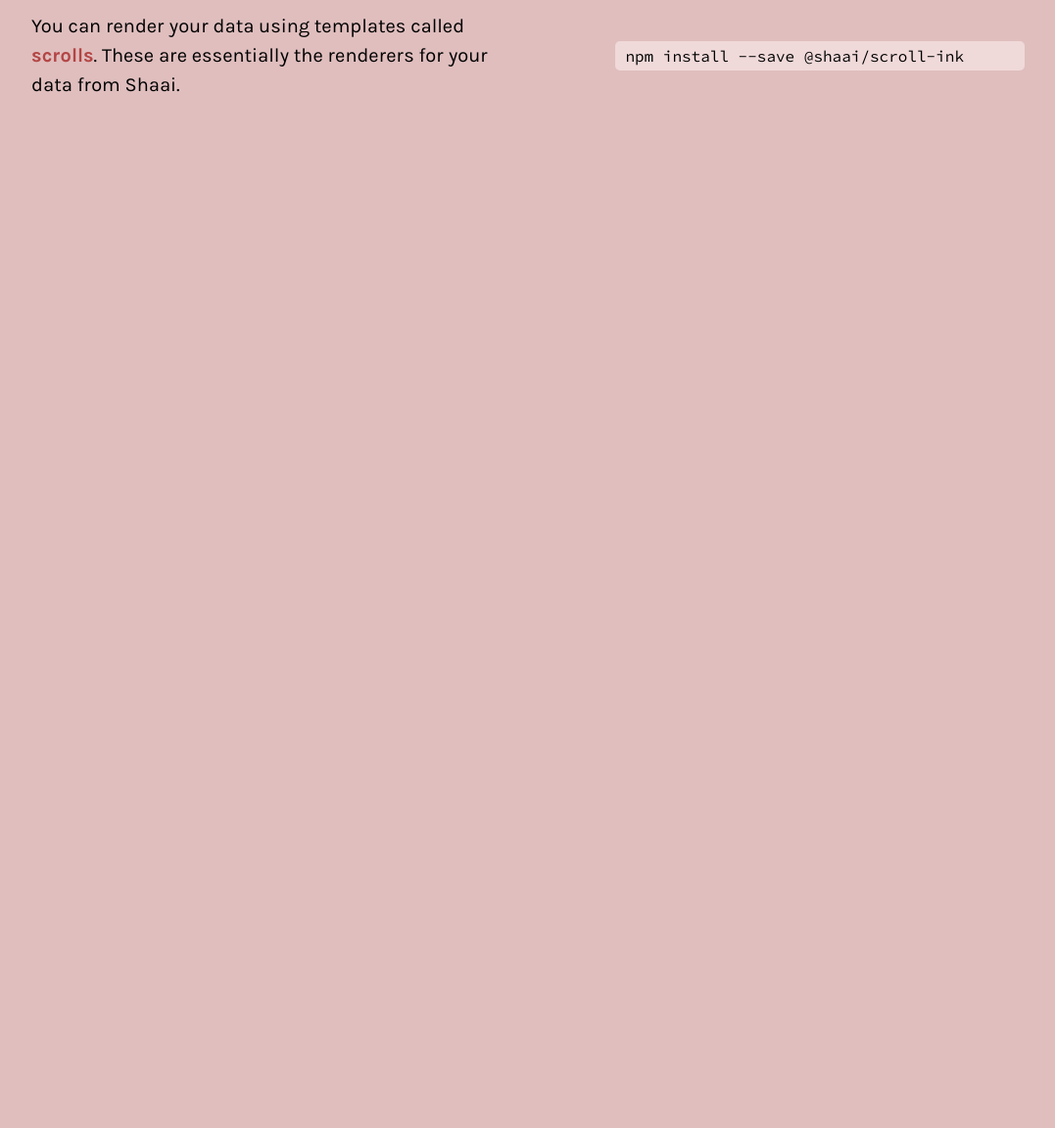
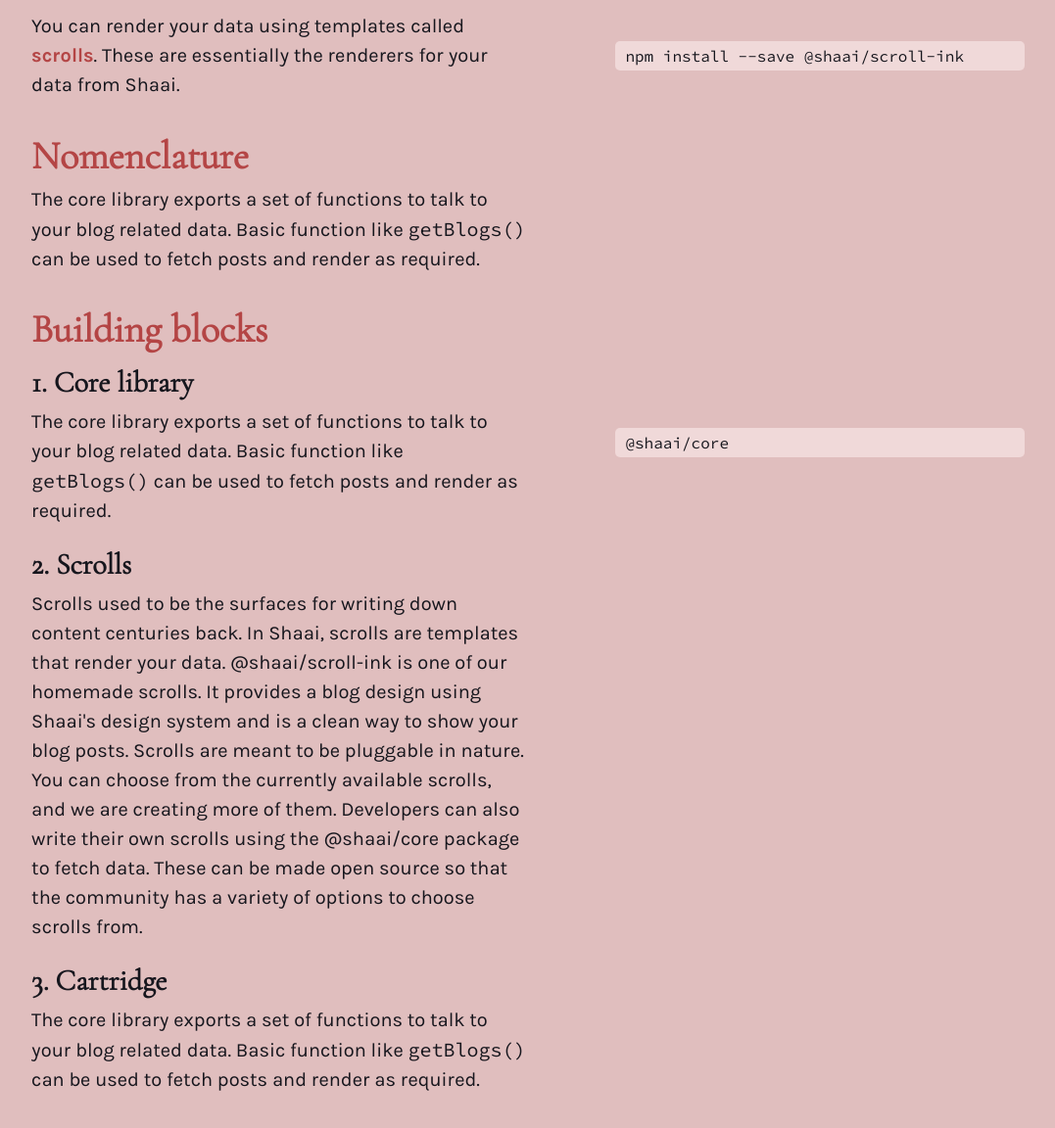
Before and after one commit to shaaijs/website, a plain HTML site: page index.html in a window 1280 px wide. Shown: the part 528-1680 px from the top of the page at 98% size, without its empty margins (101-1178 px from the left). Before the commit the page ends 800 px from the top, so only its background shows below. Drawn offline with Linux system fonts and the light colour scheme.

Commit message:
Updated content

```diff
--- a/index.html
+++ b/index.html
@@ -1,11 +1,11 @@
 <!DOCTYPE html>
 <head>
     <meta charset="UTF-8">
-    <meta name="description" content="Shaai - A pluggable blogging setup">
+    <meta name="description" content="Create amazing blogs ">
     <meta name="keywords" content="Blogging,Shaai,Blog,Javascript,npm,publishing,cms">
     <meta name="viewport" content="width=device-width, initial-scale=1.0">
     <meta name="theme-color" content="rgb(179, 128, 128)" />
-    <title>Shaai - A pluggable blogging setup</title>
+    <title>Shaai - A pluggable blogging framework</title>
     <link href="https://fonts.googleapis.com/css?family=Source+Code+Pro&display=swap" rel="stylesheet">
     <link rel="stylesheet" type="text/css" href="main.css">
 </head>
@@ -13,7 +13,7 @@
     <div class="container header">
         <div class="main-card">
             <h1 class="title">Shaai</h1>
-            <div class="sub-title">A pluggable blogging setup.</div>
+            <div class="sub-title">A pluggable blogging framework.</div>
         </div>
         <img class="main-image" src="assets/images/10.png">
     </div>
@@ -33,8 +33,8 @@
         </div>
         <div class="code right">
             <code>
-                <p>import shaai from '@shaai/core'</p>
-                <p>shaai(config)</p>
+                <p>import shaai from '@shaai/core';</p>
+                <p>shaai(config);</p>
             </code>
         </div>
     </div>
@@ -46,5 +46,43 @@
             <code>npm install --save @shaai/scroll-ink</code>
         </div>
     </div>
+    <div class="container section-holder">
+        <div class="section">
+            <h1 class="section-header-1">Nomenclature</h1>
+        </div>
+    </div>
+    <div class="container section-holder">
+        <div class="section left">
+            The core library exports a set of functions to talk to your blog related data. Basic function like <code>getBlogs()</code> can be used to fetch posts and render as required.
+        </div>
+    </div>
+    <div class="container section-holder">
+        <div class="section">
+            <h1 class="section-header-1">Building blocks</h1>
+        </div>
+    </div>
+    <div class="container section-holder">
+        <div class="section left">
+            <h2 class="section-header-2">1. Core library</h2>
+            <div class="section-content ">The core library exports a set of functions to talk to your blog related data. Basic function like <code>getBlogs()</code> can be used to fetch posts and render as required.</div>
+        </div>
+        <div class="code right">
+            <code>@shaai/core</code>
+        </div>
+    </div>
+    <div class="container section-holder">
+        <div class="section left">
+            <h2 class="section-header-2">2. Scrolls</h2>
+                <div class="section-content ">Scrolls used to be the surfaces for writing down content centuries back. In Shaai, scrolls are templates that render your data. @shaai/scroll-ink is one of our homemade scrolls. It provides a blog design using Shaai's design system and is a clean way to show your blog posts.
+
+                        Scrolls are meant to be pluggable in nature. You can choose from the currently available scrolls, and we are creating more of them. Developers can also write their own scrolls using the @shaai/core package to fetch data. These can be made open source so that the community has a variety of options to choose scrolls from.</div>
+        </div>
+    </div>
+    <div class="container section-holder">
+        <div class="section left">
+            <h2 class="section-header-2">3. Cartridge</h2>
+            <div class="section-content ">The core library exports a set of functions to talk to your blog related data. Basic function like <code>getBlogs()</code> can be used to fetch posts and render as required.</div>
+        </div>
+    </div>
 </body>
 </html>
--- a/main.css
+++ b/main.css
@@ -32,10 +32,11 @@
 body {
     background: rgb(224, 190, 190);
     margin: 6%;
+    color: var(--primary-dark);
     font-family: 'KarlaReg', -apple-system, BlinkMacSystemFont, 'Segoe UI', Roboto, Oxygen, Ubuntu, Cantarell, 'Open Sans', 'Helvetica Neue', sans-serif
 }
 
-h1 {
+h1, h2, h3, h4, h5, h6 {
     font-family: 'GaramondLight';
 }
 
@@ -59,6 +60,10 @@ strong {
     line-height: 1.5em;
 }
 
+.flex {
+    display: flex;
+}
+
 .left {
     flex: 0.5
 }
@@ -73,6 +78,22 @@ strong {
     margin-top: 15px;
     margin-bottom: 15px;
     align-items: center;
+}
+
+.section-header-1 {
+    font-family: 'GaramondLight';
+    color: var(--accent-1);
+    margin-bottom: 0;
+}
+
+.section-header-2 {
+    margin: 0;
+    margin-top: 10px;
+}
+
+.section-content {
+    margin-top: 10px;
+    flex: 0.5
 }
 
 .title {
```
